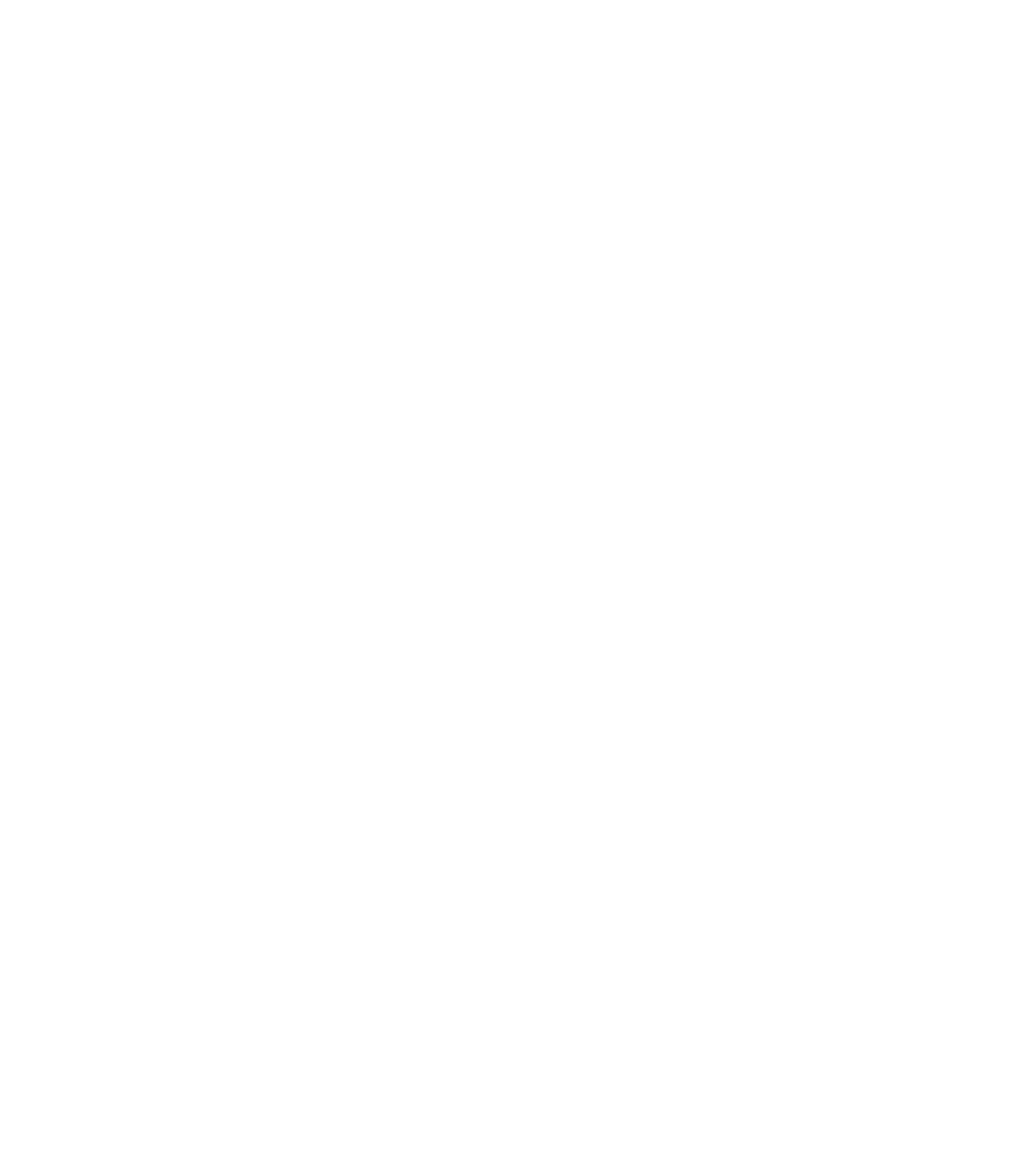
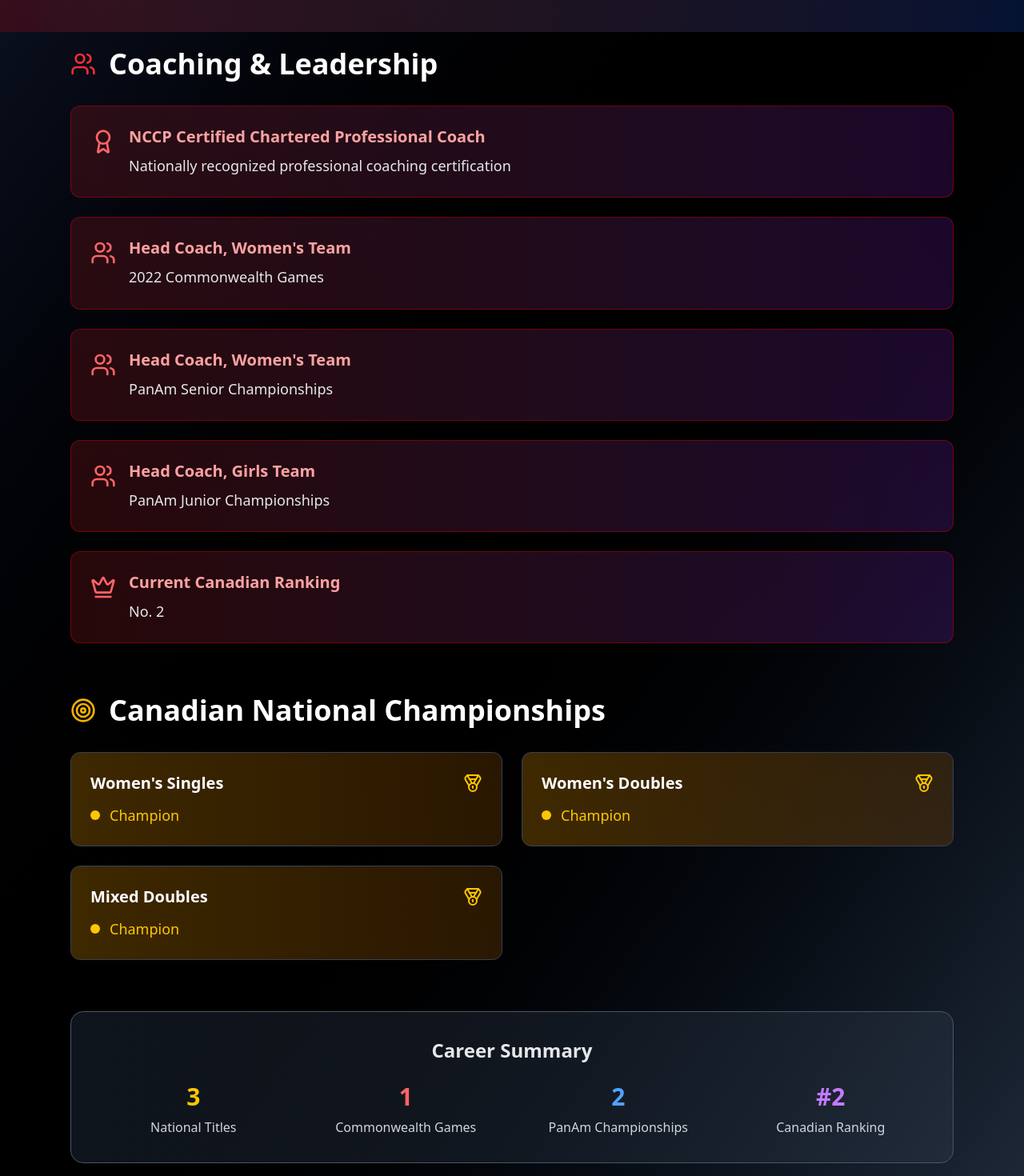
Before and after one commit to v-par23/truenorth, a React (Vite) app in the folder truenorthwebsite/: page /coaches/coachfive in a window 1280 px wide. Before the commit this address had no page. Shown: the part 280-1750 px from the top of the page at 80% size. Before the commit the page ends 800 px from the top, so only its background shows below. Built offline with nearby package versions, Linux system fonts and the light colour scheme.

Commit message:
added new coach page

```diff
--- a/truenorthwebsite/src/App.jsx
+++ b/truenorthwebsite/src/App.jsx
@@ -6,6 +6,7 @@
 import CoachTwo from './coachpages/CoachTwo.jsx';
 // import CoachThree from './coachpages/CoachThree';
 // import CoachFour from './coachpages/CoachFour';
+import CoachFive from './coachpages/CoachFive.jsx';
 import ScrollToTop from './components/scroll.jsx';
 
 function App() {
@@ -20,6 +21,7 @@
             <Route path="/coaches/coachtwo" element={<CoachTwo/>}/>
             {/* <Route path="/coaches/coachthree" element={<CoachThree/>}/>
             <Route path="/coaches/coachfour" element={<CoachFour/>}/> */}
+            <Route path="/coaches/coachfive" element={<CoachFive/>}/>
           </Routes>
     </div>
   )
--- /dev/null
+++ b/truenorthwebsite/src/coachpages/CoachFive.jsx
@@ -0,0 +1,155 @@
+import { Medal, Trophy, Target, Globe, Users, Award, Crown } from "lucide-react";
+import { Link } from 'react-router-dom';
+
+const CoachFive = () => {
+    const coachingLeadership = [
+        {
+            title: "NCCP Certified Chartered Professional Coach",
+            description: "Nationally recognized professional coaching certification",
+            icon: Award
+        },
+        {
+            title: "Head Coach, Women's Team",
+            description: "2022 Commonwealth Games",
+            icon: Users
+        },
+        {
+            title: "Head Coach, Women's Team",
+            description: "PanAm Senior Championships",
+            icon: Users
+        },
+        {
+            title: "Head Coach, Girls Team",
+            description: "PanAm Junior Championships",
+            icon: Users
+        },
+        {
+            title: "Current Canadian Ranking",
+            description: "No. 2",
+            icon: Crown
+        }
+    ];
+
+    const canadianNationalChampionships = [
+        { event: "Women's Singles", result: "Champion", type: "gold" },
+        { event: "Women's Doubles", result: "Champion", type: "gold" },
+        { event: "Mixed Doubles", result: "Champion", type: "gold" }
+    ];
+
+    const getMedalColor = (type) => {
+        switch(type) {
+            case "gold": return "text-yellow-400";
+            case "silver": return "text-gray-300";
+            case "bronze": return "text-amber-600";
+            default: return "text-blue-400";
+        }
+    };
+
+    const getMedalGradient = (type) => {
+        switch(type) {
+            case "gold": return "from-yellow-600/30 to-yellow-800/30";
+            case "silver": return "from-gray-600/30 to-gray-800/30";
+            case "bronze": return "from-amber-600/30 to-amber-800/30";
+            default: return "from-blue-600/30 to-blue-800/30";
+        }
+    };
+
+    return (
+        <div className="min-h-screen bg-gradient-to-br from-gray-900 via-black to-gray-800 text-white">
+            {/* Header Section */}
+            <div className="relative overflow-hidden">
+                <div className="absolute inset-0 bg-gradient-to-r from-red-600/20 to-blue-600/20"></div>
+                <div className="relative px-6 py-16 text-center">
+                    <div className="max-w-4xl mx-auto">
+                        <h1 className="text-5xl md:text-7xl font-bold mb-4 bg-gradient-to-r from-red-400 to-blue-400 bg-clip-text text-transparent leading-normal">
+                            Siqian Wu
+                        </h1>
+                        <p className="text-xl md:text-2xl text-gray-300 font-light">
+                            NCCP Certified Professional Coach & National Champion
+                        </p>
+                        <div className="mt-8 flex justify-center">
+                            <div className="w-24 h-1 bg-gradient-to-r from-red-500 to-blue-500 rounded-full"></div>
+                        </div>
+                    </div>
+                </div>
+            </div>
+
+            <div className="max-w-6xl mx-auto px-6 pb-16">
+                {/* Coaching & Leadership Section */}
+                <section className="mb-16">
+                    <div className="flex items-center mb-8 mt-[20px]">
+                        <Users className="w-8 h-8 text-red-500 mr-4" />
+                        <h2 className="text-3xl md:text-4xl font-bold">Coaching & Leadership</h2>
+                    </div>
+                    <div className="space-y-6">
+                        {coachingLeadership.map((item, index) => {
+                            const IconComponent = item.icon;
+                            return (
+                                <div key={index} className="bg-gradient-to-r from-red-900/30 to-purple-900/30 rounded-xl p-6 border border-red-700/50 hover:border-red-500/70 transition-all duration-300 hover:transform hover:scale-[1.02]">
+                                    <div className="flex items-start">
+                                        <IconComponent className="w-8 h-8 text-red-400 mr-4 mt-1 flex-shrink-0" />
+                                        <div>
+                                            <h3 className="text-xl font-bold mb-2 text-red-300">{item.title}</h3>
+                                            <p className="text-gray-200 text-lg leading-relaxed">{item.description}</p>
+                                        </div>
+                                    </div>
+                                </div>
+                            );
+                        })}
+                    </div>
+                </section>
+
+                {/* Canadian National Championships Section */}
+                <section className="mb-16">
+                    <div className="flex items-center mb-8">
+                        <Target className="w-8 h-8 text-yellow-500 mr-4" />
+                        <h2 className="text-3xl md:text-4xl font-bold">Canadian National Championships</h2>
+                    </div>
+                    <div className="grid md:grid-cols-2 gap-6">
+                        {canadianNationalChampionships.map((championship, index) => (
+                            <div key={index} className={`bg-gradient-to-r ${getMedalGradient(championship.type)} rounded-xl p-6 border border-gray-700 hover:border-yellow-500/50 transition-all duration-300 hover:transform hover:scale-105`}>
+                                <div className="flex items-center justify-between mb-3">
+                                    <h3 className="text-xl font-semibold">{championship.event}</h3>
+                                    <Medal className={`w-6 h-6 ${getMedalColor(championship.type)}`} />
+                                </div>
+                                <div className="flex items-center">
+                                    <div className="w-3 h-3 bg-yellow-400 rounded-full mr-3"></div>
+                                    <span className={`text-lg font-medium ${getMedalColor(championship.type)}`}>
+                                        {championship.result}
+                                    </span>
+                                </div>
+                            </div>
+                        ))}
+                    </div>
+                </section>
+
+                {/* Summary Stats */}
+                <section className="mt-16">
+                    <div className="bg-gradient-to-r from-gray-800/50 to-gray-700/30 rounded-2xl p-8 border border-gray-600">
+                        <h3 className="text-2xl font-bold text-center mb-6 text-gray-200">Career Summary</h3>
+                        <div className="grid grid-cols-2 md:grid-cols-4 gap-6 text-center">
+                            <div className="space-y-2">
+                                <div className="text-3xl font-bold text-yellow-400">3</div>
+                                <div className="text-gray-300">National Titles</div>
+                            </div>
+                            <div className="space-y-2">
+                                <div className="text-3xl font-bold text-red-400">1</div>
+                                <div className="text-gray-300">Commonwealth Games</div>
+                            </div>
+                            <div className="space-y-2">
+                                <div className="text-3xl font-bold text-blue-400">2</div>
+                                <div className="text-gray-300">PanAm Championships</div>
+                            </div>
+                            <div className="space-y-2">
+                                <div className="text-3xl font-bold text-purple-400">#2</div>
+                                <div className="text-gray-300">Canadian Ranking</div>
+                            </div>
+                        </div>
+                    </div>
+                </section>
+            </div>
+        </div>
+    );
+};
+
+export default CoachFive;
--- a/truenorthwebsite/src/components/Home.jsx
+++ b/truenorthwebsite/src/components/Home.jsx
@@ -1,7 +1,8 @@
 import IMG1 from "../assets/image_1.png";
-// import IMG2 from "../assets/image_2.png"; // Temporarily commented out
+import IMG2 from "../assets/image_2.png";
 import IMG3 from "../assets/image_3.png";
 // import IMG4 from "../assets/image_4.png"; // Temporarily commented out
+import IMG5 from "../assets/image_5.png";
 import img from "../assets/image.png";
 import Navbar from "./Navbar";
 import { Link } from 'react-router-dom';
@@ -148,7 +149,7 @@
 
       {/* Coaches Grid */}
       <div className="w-full max-w-7xl">
-        <div className="grid grid-cols-1 sm:grid-cols-2 gap-6 md:gap-8">
+        <div className="grid grid-cols-1 sm:grid-cols-2 lg:grid-cols-3 gap-6 md:gap-8">
 
           {/* Coach 1 */}
           <motion.div className="flex items-center flex-col p-4 rounded-lg transition-colors"
@@ -172,6 +173,22 @@
             <img src={IMG1} className="w-full max-w-[200px] aspect-square object-cover rounded-lg mb-4" alt="Hongtao Chen"/>
             <Link
               to="/coaches/coachtwo"
+              className="px-4 py-2 bg-red-600 hover:bg-red-700 rounded font-bold text-sm sm:text-base transition-colors text-center"
+            >
+              More Info
+            </Link>
+          </motion.div>
+
+          {/* Coach 5 */}
+          <motion.div className="flex items-center flex-col p-4 rounded-lg transition-colors"
+          whileHover={{scale:1.1}}>
+            <h3 className="text-lg sm:text-xl font-semibold mb-1">Siqian Wu</h3>
+            <p className="text-sm sm:text-base text-gray-300 mb-4 text-center">Head Coach</p>
+            <div className="w-full max-w-[200px] aspect-square rounded-lg mb-4 overflow-hidden">
+              <img src={IMG5} className="w-full h-full object-cover object-center scale-170" alt="Siqian Wu"/>
+            </div>
+            <Link
+              to="/coaches/coachfive"
               className="px-4 py-2 bg-red-600 hover:bg-red-700 rounded font-bold text-sm sm:text-base transition-colors text-center"
             >
               More Info
```
Also changed, not shown: truenorthwebsite/src/assets/image_5.png (added).
